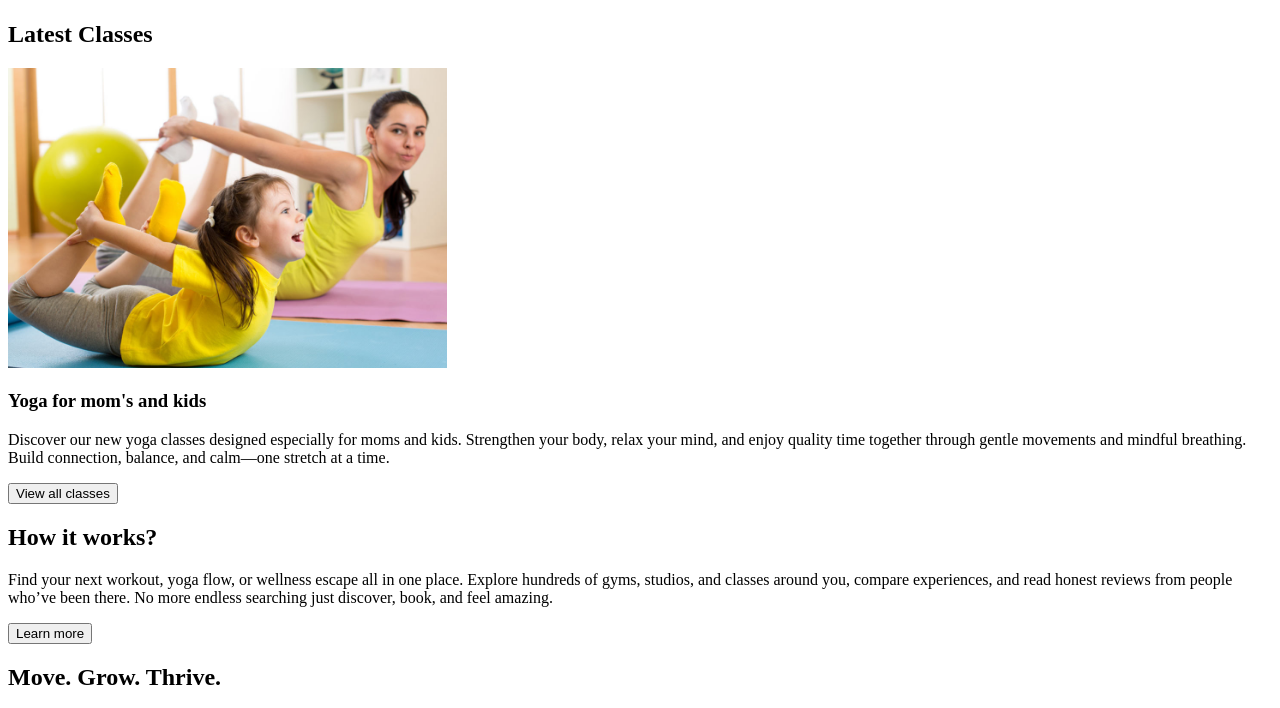
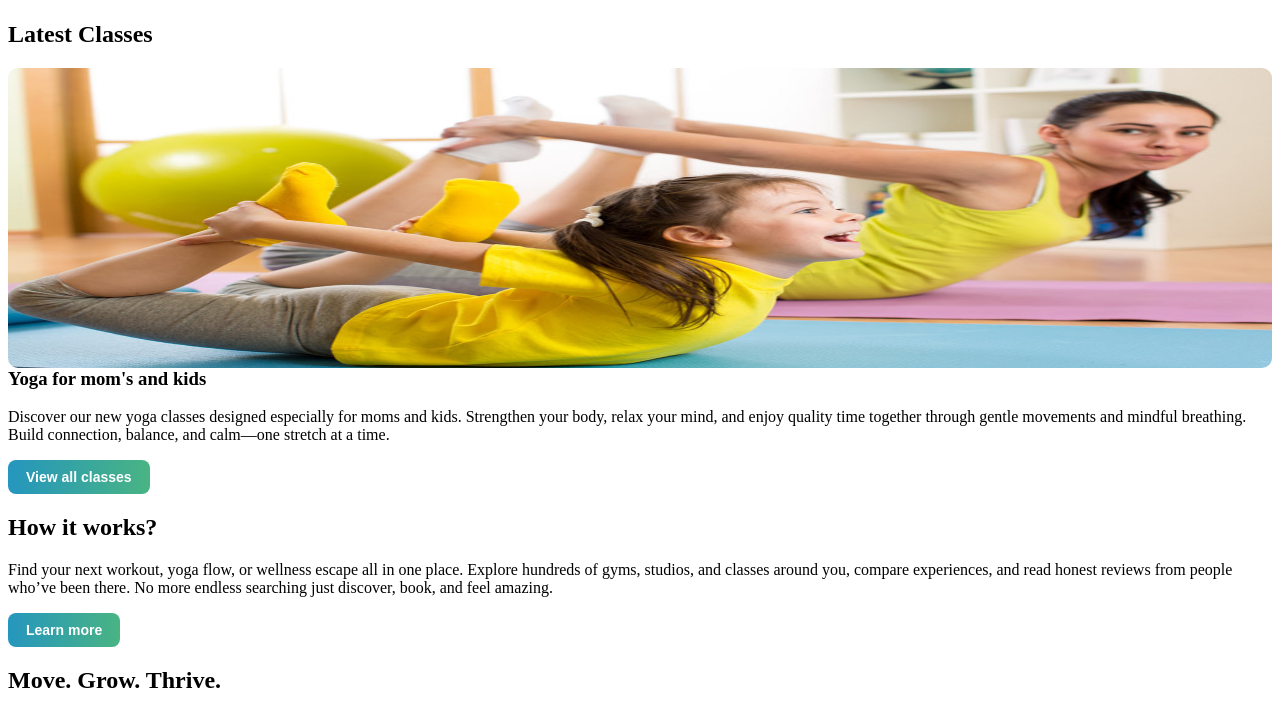
Before and after one commit to cerqueirahfu/getyourgymguide, a plain HTML site: page index.html in a window 1280 px wide. Shown: the part 484-1192 px from the top of the page. Drawn offline with Linux system fonts and the light colour scheme.

Commit message:
insert css style for buttons
A

```diff
--- a/index.html
+++ b/index.html
@@ -1,9 +1,45 @@
 <!DOCTYPE html>
 <!-- Home Page-->
 
-<html>
+<html lang="en">
     <head>
+        <meta charset="UTF-8">
+        <meta name="viewport" content="width=device-width, initial-scale=1.0">
+        <meta name="keywords" content="Fitness, Gym">
+        <meta name="description" content="Find and book the best gyms, studios, and wellness experiences in your city.">
         <title>WebTech Project</title>
+        <style>
+            button{
+                background: linear-gradient(90deg, #2596be, #49b483); /* blue to green gradient */
+                color: white;
+                border: none;
+                border-radius: 8px;
+                padding: 9px 18px;
+                font-size: 14px;
+                cursor: pointer;
+                transition: 0.3s;
+                cursor: pointer;
+                font-weight: bold;
+                transition: opacity 0.15s;
+            }
+
+            button:hover{
+                opacity: 0.7;
+            }
+
+            button:active{
+                opacity: 0.4;
+            }
+
+            .classes-banner {
+                width: 100%;
+                height: 300px;
+                border-radius: 10px;
+                float: left;
+                margin-right: 10px;
+            }
+
+        </style>
     </head>
     <body>
 
@@ -22,11 +58,11 @@
         </ul>
     </nav>
     <section>
-        <img src="bannerone.jpg" alt="Banner 1">
+        <img src="bannerone.jpg" alt="Discover Your Perfect Fitness Journey">
     </section>
     <section>
         <h2>Latest Classes</h2>
-        <img src="bannertwo.jpg" alt="Banner 2" height="300">
+        <img class="classes-banner" src="bannertwo.jpg" alt="Picture of mother and kid doing yoga" height="200">
         <article>
             <h3>Yoga for mom's and kids</h3>
             <p>
```
